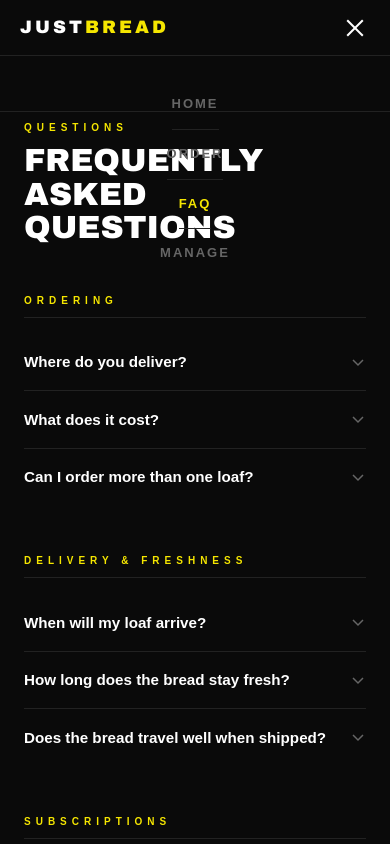
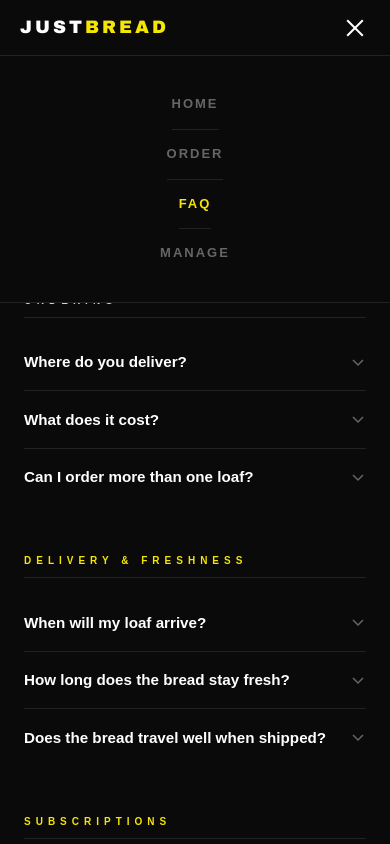
Before and after one commit to justinrush9/justbread-site, a website: page faq/index.html in a window 390 px wide. Both pictures are taken after a click on the button "Open menu". Shown: the top 844 px of the page. Drawn offline with Linux system fonts and the light colour scheme.

Commit message:
Fix see-through mobile menu: let dropdown grow past nav's 56px height
Co-Authored-By: Claude Opus 5.5 <noreply@anthropic.com>
Claude-Session: https://claude.ai/code/session_01BroUzuAAJyffYTBcoKmR5X

```diff
--- a/faq/index.html
+++ b/faq/index.html
@@ -25,6 +25,8 @@
     .hamburger.open span:nth-child(3) { transform: translateY(-7px) rotate(-45deg); }
     .nav-mobile-menu { display: none; position: fixed; top: 56px; left: 0; right: 0; background: var(--black); border-bottom: 1px solid var(--border); padding: 24px; z-index: 150; flex-direction: column; gap: 0; }
     .nav-mobile-menu.open { display: flex; }
+  /* menu is a <nav>, so it inherits nav{height:56px}; let it grow so the solid background covers every link */
+  .nav-mobile-menu { height: auto; }
     .nav-mobile-menu a { font-family: Arial, sans-serif; font-size: 13px; font-weight: 700; letter-spacing: 2px; text-transform: uppercase; color: var(--muted); text-decoration: none; padding: 14px 0; border-bottom: 1px solid var(--border); transition: color 0.15s; }
     .nav-mobile-menu a:last-child { border-bottom: none; }
     .nav-mobile-menu a:hover, .nav-mobile-menu a.active { color: var(--yellow); }
```
Also changed, not shown: index.html (+2 -0 lines), manage/index.html (+2 -0 lines), order-confirmed/index.html (+2 -0 lines), order/index.html (+2 -0 lines).
